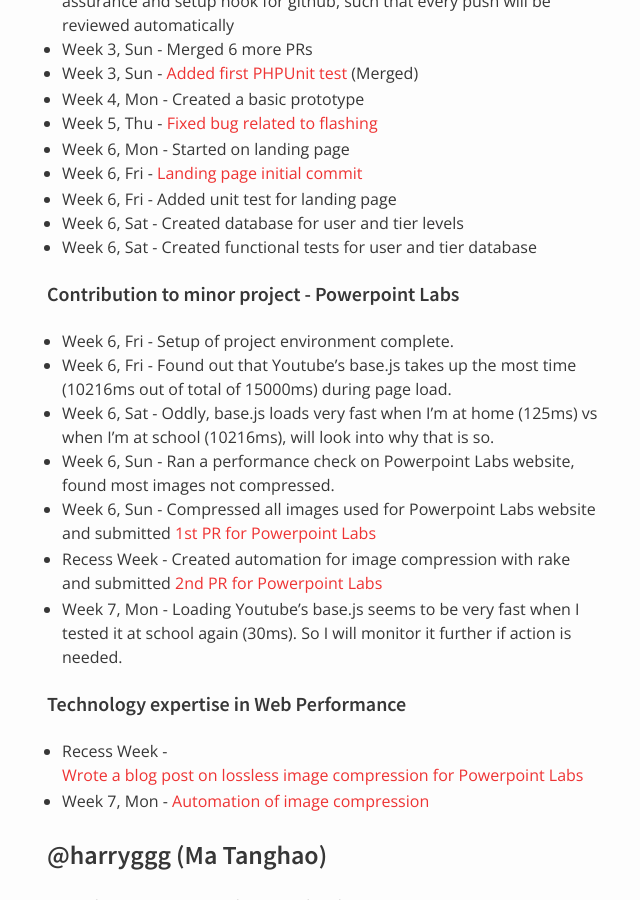
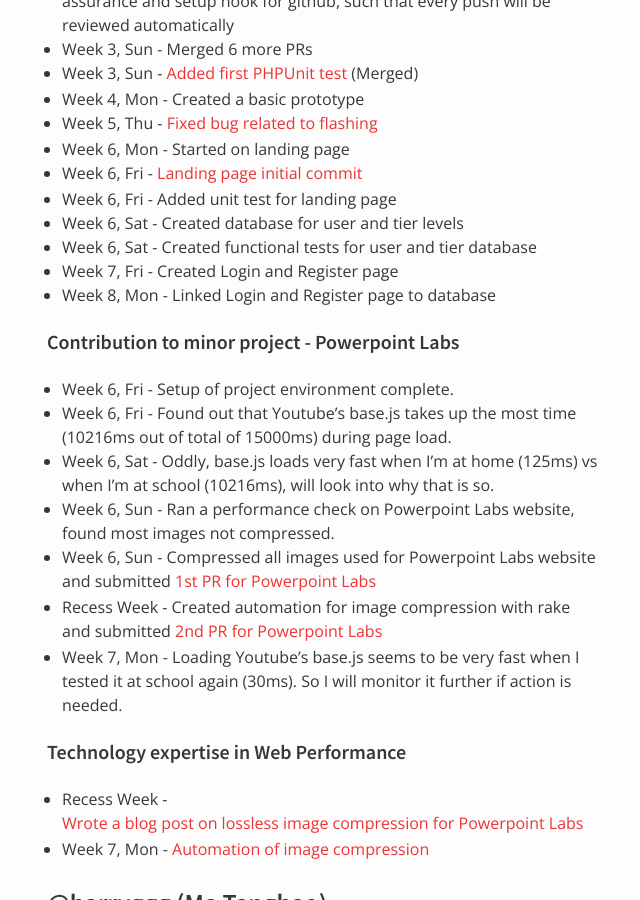
Before and after one commit to nus-oss/cs3281-AY1516S2-website, a Jekyll site: the page built from teams/codebender.md, in a window 1280 px wide and 900 px high, scrolled down 8943 px. Shown: the whole window, without its empty margins (323-963 px from the left). Built offline with Jekyll 4.4.1, drawn with Linux system fonts in a browser that asks for light colours.

Commit message:
Alex update workplan

```diff
--- a/teams/codebender.md
+++ b/teams/codebender.md
@@ -40,7 +40,7 @@
 * [x] Create test for landing page - Week 6
 * [x] Create database for user and tier - Week 6
 * [x] Create test for user & tier database - Week 7
-* [ ] Create registration and login page - Week 7
+* [x] Create registration and login page - Week 7
 * [ ] Create test for login and registration and database linkage - Week 7
 * [ ] Create database for firmware - Week 8
 * [ ] Create test to ensure that user and firmware database is linked correctly  - Week 8
@@ -277,6 +277,8 @@
 * Week 6, Fri - Added unit test for landing page
 * Week 6, Sat - Created database for user and tier levels
 * Week 6, Sat - Created functional tests for user and tier database
+* Week 7, Fri - Created Login and Register page
+* Week 8, Mon - Linked Login and Register page to database
 
 #### Contribution to minor project - Powerpoint Labs
 * Week 6, Fri - Setup of project environment complete.
```
